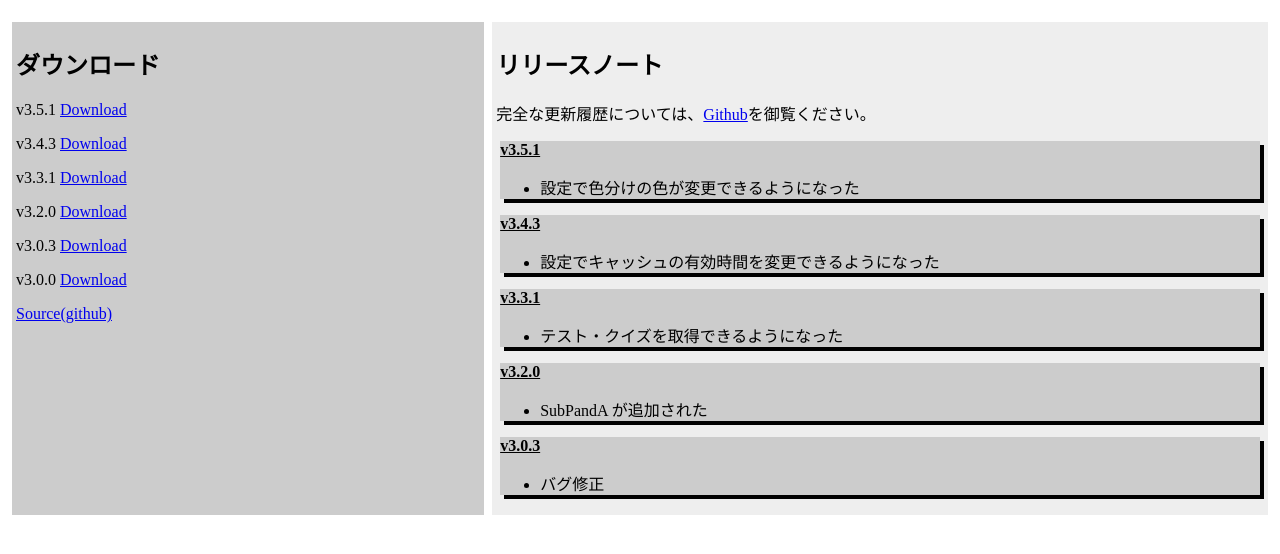
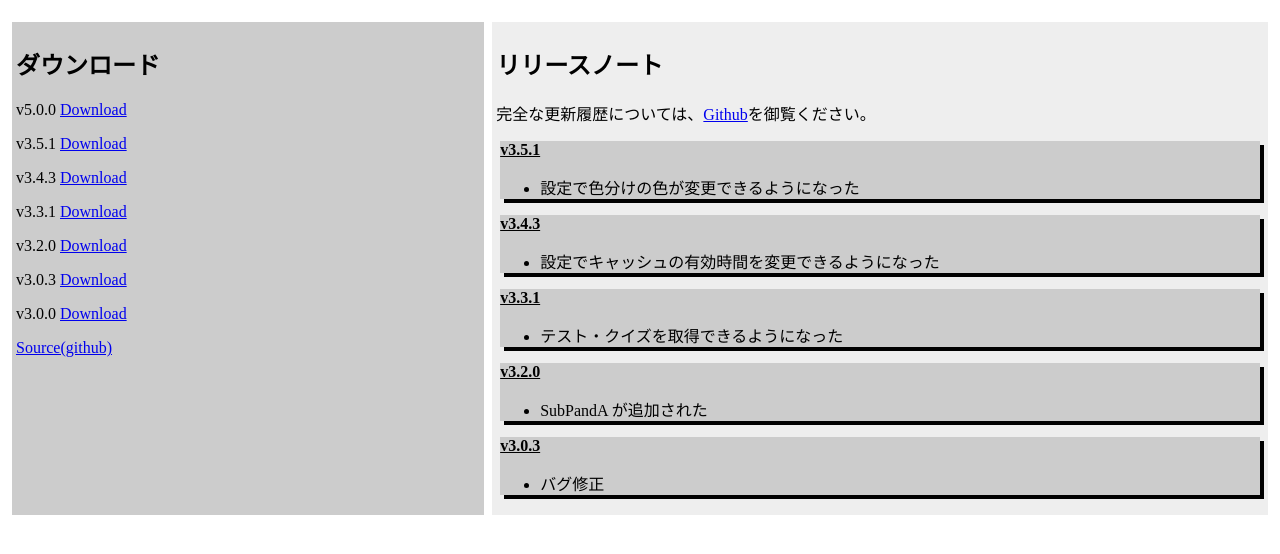
Before and after one commit to tinaxd/comfortable-panda-firefox-updates, a plain HTML site: page index.html in a window 1280 px wide. Shown: the part 48-602 px from the top of the page. Drawn offline with Linux system fonts and the light colour scheme.

Commit message:
Update index.html

```diff
--- a/index.html
+++ b/index.html
@@ -9,6 +9,7 @@
 		<div id="flexContainer">
 			<div id="downloadLinks" class="flexitem">
 				<h2>ダウンロード</h2>
+				<p>v5.0.0 <a href="./comfortable_panda-5.0.0-fx.xpi">Download</a></p>
 				<p>v3.5.1 <a href="./comfortable_panda-3.5.1-fx.xpi">Download</a></p>
 				<p>v3.4.3 <a href="./comfortable_panda-3.4.3-fx.xpi">Download</a></p>
 				<p>v3.3.1 <a href="./comfortable_panda-3.3.1-fx.xpi">Download</a></p>
```
